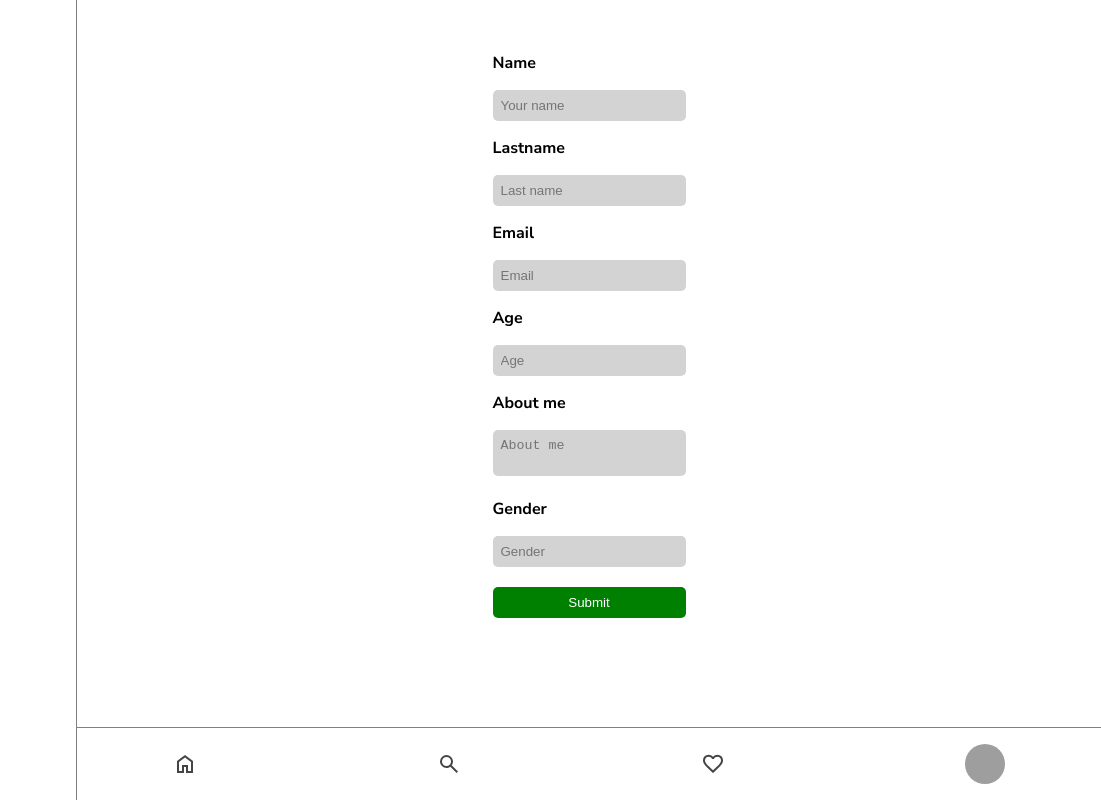
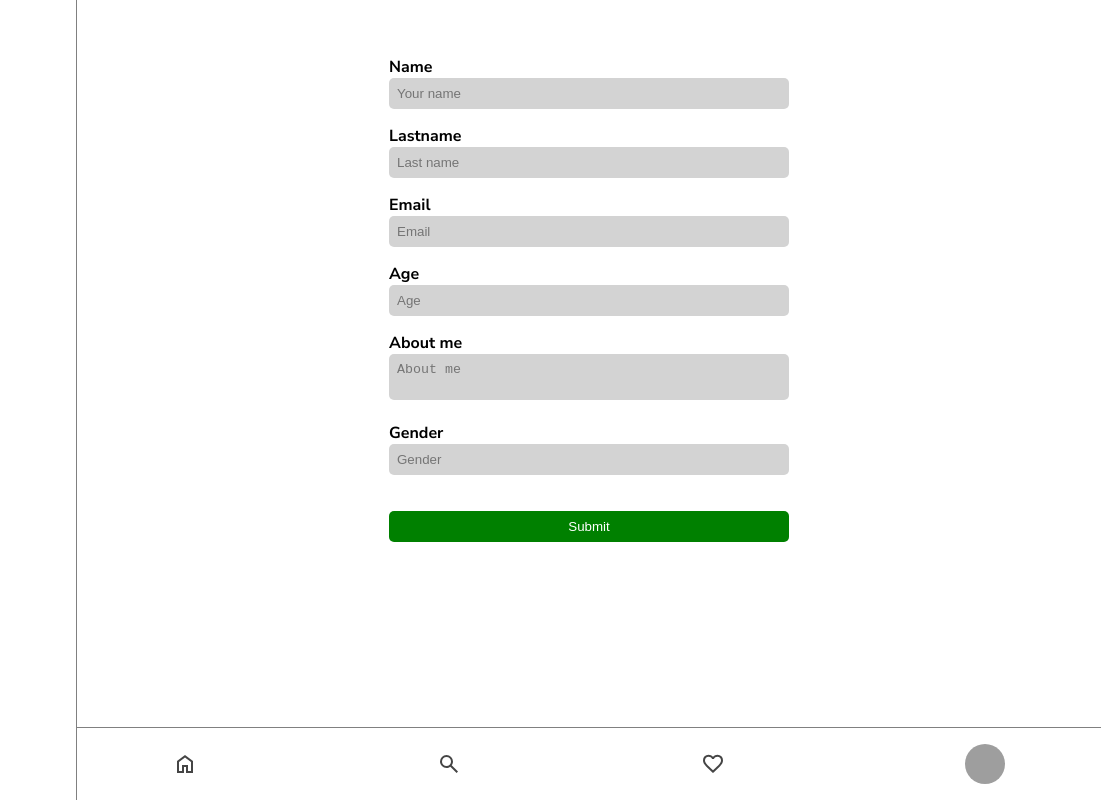
Before and after one commit to dugalcedo/webb24-frontend-1-grupp-h, a plain HTML site: page profile.html in a window 1280 px wide. Shown: the full height of the page, 179-1280 px from the left. Drawn offline with Linux system fonts and the light colour scheme; grey boxes are pictures that could not be loaded.

Commit message:
add labels to form

```diff
--- a/profile.html
+++ b/profile.html
@@ -1,5 +1,6 @@
 <!DOCTYPE html>
 <html lang="en">
+
     <head>
         <meta charset="UTF-8">
         <meta name="viewport" content="width=device-width, initial-scale=1.0">
@@ -7,6 +8,7 @@
         <link rel="stylesheet" href="styles/profile.css">
         <title>Postagram - [page subtitle here]</title>
     </head>
+
     <body>
         <header class="mobile">
             <a href="/">
@@ -44,33 +46,28 @@
         <main>
             <form>
                 <strong>
-        <p>Name</p>
-    <input type="text" name="name" placeholder="Your name"/>
+                    <label for="form-name">Name</label>
+                    <input id="form-name" type="text" name="name" placeholder="Your name" />
 
 
-    <p>Lastname</p>
-    <input type="text" name="Lastname" placeholder="Last name"/>
+                    <label for="form-lastname">Lastname</label>
+                    <input id="form-lastname" type="text" name="Lastname" placeholder="Last name" />
 
-    <p>Email</p>
-    <input type="text" name="Email" placeholder="Email"/>
+                    <label for="form-email">Email</label>
+                    <input id="form-email" type="text" name="Email" placeholder="Email" />
 
 
-    <p>Age</p>
-    <input type="number" name="Age" placeholder="Age"/>
+                    <label for="form-age">Age</label>
+                    <input id="form-age" type="number" name="Age" placeholder="Age" />
 
 
-    <p id="Aboutme">About me</p>
-    <textarea type="text" name="Aboutme" placeholder="About me"></textarea>
+                    <label for="form-about" id="Aboutme">About me</label>
+                    <textarea id="form-about" type="text" name="Aboutme" placeholder="About me"></textarea>
 
+                    <label for="form-gender">Gender</label>
+                    <input id="form-gender" type="name" name="Gender" placeholder="Gender">
 
-
-
-
-    <p>Gender</p>
-    <input type="name" name="Gender"/ placeholder="Gender">
-
-
-    <input class="submit" type="submit"/>
+                    <input class="submit" type="submit" />
 
                 </strong>
 
@@ -98,4 +95,5 @@
             </nav>
         </footer>
     </body>
+
 </html>
--- a/styles/profile.css
+++ b/styles/profile.css
@@ -5,11 +5,16 @@ justify-content: center;
 align-items: center;
 }
 
+form {
+    max-width: 400px;
+}
+
 main form input {
     background-color: lightgray;
     border: none;
     border-radius: 5px;
     padding: .5rem;
+    margin-bottom: 1rem;
     width: 100%;
 }
 
@@ -19,6 +24,7 @@ main form textarea{
     border-radius: 5px;
     resize: none;
     padding: .5rem;
+    margin-bottom: 1rem;
     width: 100%;
 }
 
```
Lines whose indentation alone changed are shown as unchanged.
